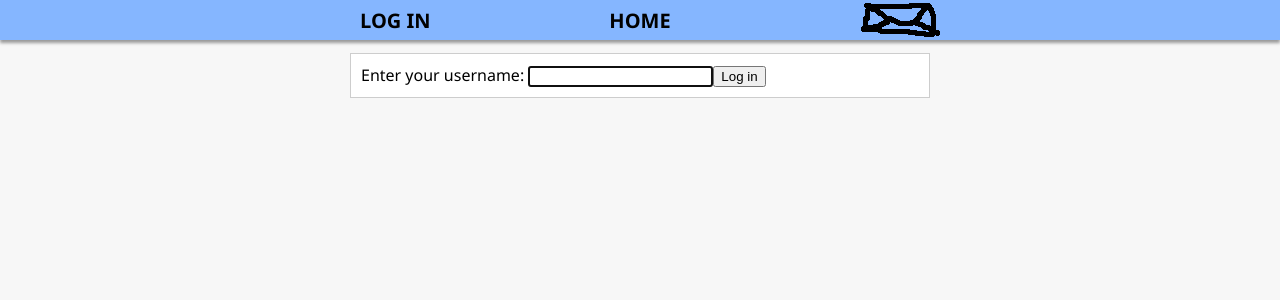
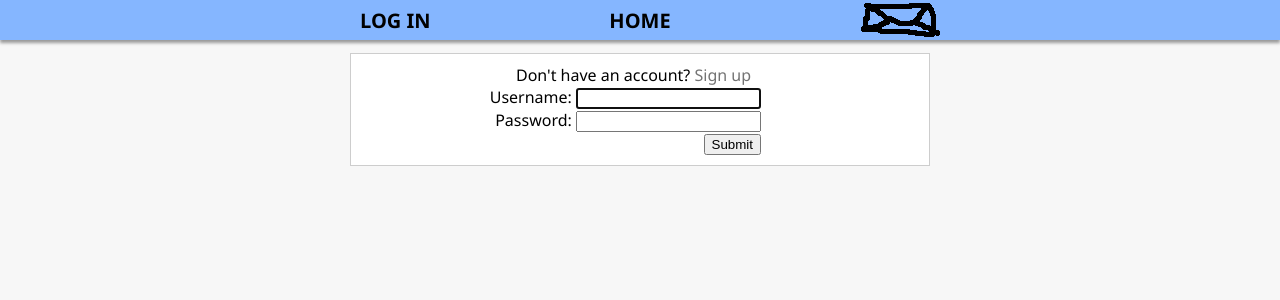
Before and after one commit to jannekole/socialmedia, a React (Create React App) app in the folder frontend/: page /login in a window 1280 px wide. Shown: the top 300 px of the page. Built offline with nearby package versions, Linux system fonts and the light colour scheme.

Commit message:
signup form

```diff
--- a/frontend/src/App.css
+++ b/frontend/src/App.css
@@ -122,9 +122,19 @@
 width: 100%;
 margin-top: 5px;
 }
-
-
-
+.formContainer {
+  max-width: 400px;
+}
+.signInForm {
+  text-align: right;
+}
+.inputField {
+  display: inline;
+}
+label {
+  display: block;
+  align-content: center;
+}
 .postList {
   width: 600px;
 }
--- a/frontend/src/actions/actions.js
+++ b/frontend/src/actions/actions.js
@@ -84,6 +84,11 @@
   return {
     type: CHANGE_THIS_USER,
     user
+  };
+};
+export const logOut = (user) => {
+  return {
+    type: LOG_OUT
   };
 };
 const loginError = (errors) => {
@@ -247,38 +252,60 @@
 var jwtDecode = require('jwt-decode');
 export const checkSignIn = () => {
   return (dispatch) => {
+    var user = {};
     var token = localStorage.getItem('token') || null;
-    var { _id, userName } = jwtDecode(token);
-    let user = {userName, _id};
+    if (token) {
+      var { _id, userName } = jwtDecode(token);
+      user = {userName, _id};
+    }
     dispatch(setThisUser(user));
   };
 };
 
-export const signIn = (userName, password) => {
+const handleTokenReceve = (handle) => (json) => {
+  if (json.token) {
+    localStorage.setItem('token', json.token);
+    //
+    var { _id, userName } = jwtDecode(json.token);
+    let user = {userName, _id};
+    console.log('local storage set:', json.token, user);
+    return setThisUser(user);
+  } else {
+    console.log('error logging in', handle);
+    return ()=>null;
+  }
+};
+export const signIn = (username, password) => {
   return (dispatch) => {
     //dispatch(loadPostsPre(userName));
     var loadError = function(error) {
       return ()=> null;
     };
-
-    var loadSuccess = (json) => {
-
-      localStorage.setItem('token', json.token);
-
-      var { _id, userName } = jwtDecode(json.token);
-      let user = {userName, _id};
-      console.log('local storage set:', json.token, user);
-      return setThisUser(user);
-
-    };
-
+    var loadSuccess = handleTokenReceve('signin');
     var data = {
-      userName,
+      username,
       password
     };
     apiFetch(dispatch, '/api/signin', loadSuccess, loadError, 'POST', data);
+  };
+};
 
-
+export const signUp = (userName, password, firstName, lastName) => {
+  return (dispatch) => {
+    //dispatch(loadPostsPre(userName));
+    var loadError = function(error) {
+      return ()=> null;
+    };
+    var loadSuccess = handleTokenReceve('signup');
+    var data = {
+      userName,
+      password,
+      name: {
+        first: firstName,
+        last: lastName
+      }
+    };
+    apiFetch(dispatch, '/api/users/', loadSuccess, loadError, 'POST', data);
   };
 };
 const apiFetch = (dispatch, url, success, error, method, data) => {
@@ -293,7 +320,13 @@
     credentials: 'same-origin'
   }).then((res) => {
     if (!res.ok) {
-      console.log('response not ok');
+      console.log('response not ok!');
+      if (res.status === 401) {
+        localStorage.removeItem('token');
+        dispatch(logOut());
+        dispatch(error("Could not access posts"));
+      }
+      console.log('fin');
       res.json().then(
         (json) => {
           console.log('json ok');
@@ -344,6 +377,7 @@
 
 export const RECEIVE_USER = 'RECEIVE_USER';
 export const CHANGE_THIS_USER = 'CHANGE_THIS_USER';
+export const LOG_OUT = 'LOG_OUT';
 
 export const LOGIN_ERROR = 'LOGIN_ERROR';
 
--- a/frontend/src/components/LoginPage.js
+++ b/frontend/src/components/LoginPage.js
@@ -7,33 +7,68 @@
 
   constructor(props) {
     super(props);
-    this.state = {userNameInput: "", notification: ""};
+    this.state = {notification: "", signUp: false};
 
     this.handleSubmit = this.handleSubmit.bind(this);
     this.handleInputChange = this.handleInputChange.bind(this);
+    this.toggleSignUp = this.toggleSignUp.bind(this);
   }
-
   handleSubmit(e) {
-    let userName = this.state.userNameInput;
-    if (userName == "") {
+    let username = this.state.username || "";
+    let password = this.state.password || "";
+    let lastName = this.state.lastName || "";
+    let firstName = this.state.firstName || "";
+    if (!username) {
       this.setState({notification: "Enter a username"});
     } else {
-      this.props.signIn(this.state.userNameInput);
+      if (this.state.signUp) {
+        this.props.signUp(username, password, firstName, lastName);
+      } else {
+        this.props.signIn(username, password);
+      }
     }
+
     e.preventDefault();
-
   }
-
   handleInputChange(e) {
     this.setState({notification: ""});
-    this.setState({userNameInput: e.target.value});
+    this.setState({[e.target.name]: e.target.value});
     e.preventDefault();
   }
   redirect(shouldRedirect) {
     var redirectUrl = "/"; //this.props.location.pathname;
     return shouldRedirect ? <Redirect to={redirectUrl} /> : null;
   }
-
+  toggleSignUp(e) {
+    this.setState({signUp: !this.state.signUp});
+    e.preventDefault();
+  }
+  renderSignUp() {
+    return <span>
+      <label>
+        {"First name: "}
+        <input
+          name="firstName"
+          className="inputField"
+          onChange={this.handleInputChange}
+          value={this.state.input}
+          type="text"
+          disabled={this.state.isDisabled} >
+        </input>
+      </label>
+      <label>
+        {"Last name: "}
+        <input
+          name="lastName"
+          className="inputField"
+          onChange={this.handleInputChange}
+          value={this.state.input}
+          type="text"
+          disabled={this.state.isDisabled} >
+        </input>
+      </label>
+    </span>;
+  }
   render() {
 
 
@@ -42,19 +77,67 @@
 
     var { isLoggedIn } = this.props.thisUser;
 
+    var text;
+    var toggleLinkText;
+    if (this.state.signUp) {
+      text = "Already have an account? ";
+      toggleLinkText = "Log in";
+
+    } else {
+      text = "Don't have an account? ";
+      toggleLinkText = "Sign up";
+    }
+
     return <div className="content">
       <div className="postList">
         <div className="post">
-          <form onSubmit={this.handleSubmit}>
-            <label>
-              {"Enter your username: "}
-              <input  name="userName" className="" onChange={this.handleInputChange} value={this.state.input} type="text" autoFocus="true" disabled={this.state.isDisabled} >
+          <div className="formContainer">
 
-              </input>
-            </label>
-            <input type="submit" disabled={this.state.isDisabled} value="Log in" />
-            <div className="notification">{this.state.isLoading ? 'loading...' : null }{notification} </div>
-          </form>
+            <form onSubmit={this.handleSubmit} className="signInForm">
+              <div>
+                {text}
+                <a href=""
+                  className="notLink toggleForm"
+                  onClick={this.toggleSignUp}>
+                  {toggleLinkText}
+                </a>
+              </div>
+              <label>
+                {"Username: "}
+                <input
+                  name="username"
+                  className="inputField"
+                  onChange={this.handleInputChange}
+                  value={this.state.input}
+                  type="text"
+                  autoFocus="true"
+                  disabled={this.state.isDisabled} >
+                </input>
+              </label>
+              <label>
+                {"Password: "}
+                <input
+                  name="password"
+                  className="inputField"
+                  onChange={this.handleInputChange}
+                  value={this.state.input}
+                  type="password"
+                  disabled={this.state.isDisabled} >
+                </input>
+              </label>
+              {this.state.signUp ? this.renderSignUp() : null}
+              <input
+                type="submit"
+                disabled={this.state.isDisabled}
+                value="Submit" />
+
+              <div className="notification">
+                {this.state.isLoading ? 'loading...' : null }
+                {notification}
+              </div>
+            </form>
+          </div>
+
           {this.redirect(isLoggedIn)}
         </div>
       </div>
@@ -64,8 +147,10 @@
 
 LoginPage.propTypes = {
   signIn: PropTypes.func.isRequired,
+  signUp: PropTypes.func.isRequired,
   thisUser: PropTypes.object.isRequired,
-  location: PropTypes.object.isRequired,
+  isSignUp: PropTypes.bool
+
 };
 
 export default LoginPage;
--- a/frontend/src/components/Posts.js
+++ b/frontend/src/components/Posts.js
@@ -68,6 +68,6 @@
   getFollows: PropTypes.func.isRequired,
   isDoneFetching: PropTypes.bool.isRequired,
   changeReplyInputVisibility: PropTypes.func.isRequired,
-  routerKey: PropTypes.string.isRequired,
+  routerKey: PropTypes.string,
   thisUser: PropTypes.object.isRequired,
 };
--- a/frontend/src/containers/LoginPageContainer.js
+++ b/frontend/src/containers/LoginPageContainer.js
@@ -16,7 +16,7 @@
 const mapDispatchToProps = (dispatch, ownProps) => {
 
   return {
-    signIn : (userName) => dispatch(signIn(userName))
+    // signIn : (userName) => dispatch(signIn(userName))
 
   };
 };
--- a/frontend/src/containers/PageContentContainer.js
+++ b/frontend/src/containers/PageContentContainer.js
@@ -1,9 +1,9 @@
 import React, {Component} from 'react';
 
 import UserPage from '../containers/UserPage';
-import LoginPage from '../containers/LoginPageContainer';
+import LoginPageContainer from '../containers/LoginPageContainer';
 
-import { login } from '../actions/actions';
+import { signUp, signIn } from '../actions/actions';
 
 import { connect } from 'react-redux';
 import PropTypes from 'prop-types';
@@ -12,21 +12,23 @@
 
 
 class PageContent extends Component {
+
   render() {
     var pageContent = <Switch >
       <Route exact path="/" component={UserPage} />
       <Route path="/user/:userName" component={UserPage} />
       <Route exact path="/userpage" component={UserPage} />
-      <Route exact path="/login" component={LoginPage} />
+      <Route exact path="/login" component={LoginPageContainer} />
     </Switch>;
     return <div className="page">
-      {pageContent}
+      {this.props.thisUser.isLoggedIn ? pageContent: <LoginPageContainer signUp={this.props.signUp} signIn={this.props.signIn}/>}
     </div>;
   }
 }
 PageContent.propTypes = {
   thisUser: PropTypes.object.isRequired,
-  login: PropTypes.func.isRequired
+  signIn: PropTypes.func.isRequired,
+  signUp: PropTypes.func.isRequired
 };
 PageContent.defaultProps = {
 
@@ -44,8 +46,8 @@
 const mapDispatchToProps = (dispatch, ownProps) => {
 
   return {
-    login: (userName) => dispatch(login(userName))
-    //set login notification
+    signUp: (userName, password, firstName, lastName) => dispatch(signUp(userName, password, firstName, lastName)),
+    signIn : (userName, password) => dispatch(signIn(userName, password))
   };
 };
 
--- a/frontend/src/containers/UserPage.js
+++ b/frontend/src/containers/UserPage.js
@@ -6,6 +6,8 @@
 
 import Posts from '../components/Posts';
 import UserPageTopInfo from '../components/UserPageTopInfo';
+
+import LoginPageContainer from '../containers/LoginPageContainer';
 
 class UserPage extends Component {
 
@@ -34,6 +36,7 @@
     this.setState({input: e.target.value});
 
   }
+
 
   render() {
 
@@ -84,6 +87,7 @@
     }
 
     return <div className="">
+
       {userPage}
       <div className="content">
         <div className="postList">
@@ -112,7 +116,7 @@
   user: PropTypes.object,
   changeReplyInputVisibility: PropTypes.func.isRequired,
   match: PropTypes.object.isRequired,
-  routerKey: PropTypes.string.isRequired,
+  routerKey: PropTypes.string,
   thisUser: PropTypes.object.isRequired,
   all: PropTypes.bool.isRequired,
   follows: PropTypes.array.isRequired,
--- a/frontend/src/reducers/posts.js
+++ b/frontend/src/reducers/posts.js
@@ -1,4 +1,6 @@
-import { REQUEST_POSTS, RECEIVE_POSTS, RECEIVE_USER, REPLY_INPUT_VISIBILITY, POST_POST_SUCCESS, CHANGE_REPLY_INPUT, POST_REPLY_SUCCESS, LIKE_RECEIVED} from '../actions/actions';
+import { REQUEST_POSTS, RECEIVE_POSTS, RECEIVE_POSTS_ERROR, RECEIVE_USER,
+  REPLY_INPUT_VISIBILITY, POST_POST_SUCCESS, CHANGE_REPLY_INPUT,
+  POST_REPLY_SUCCESS, LIKE_RECEIVED, LOG_OUT} from '../actions/actions';
 
 import merge from './merge';
 
@@ -12,8 +14,8 @@
       return state;
   }
 };
-
-const posts = (state = {items: [], isDoneFetching: {}}, action) => {
+var defaultState = {items: [], isDoneFetching: {}};
+const posts = (state = defaultState, action) => {
   switch (action.type) {
     case REQUEST_POSTS: {
       let isDoneFetching = {...state.isDoneFetching, [action.user]: false};
@@ -36,6 +38,11 @@
       }
       return newState;
     }
+    case RECEIVE_POSTS_ERROR:{
+      let isDoneFetching = {...state.isDoneFetching, [action.user]: true};
+      let newState = {...state, isDoneFetching};
+      return newState;
+    }
     case REPLY_INPUT_VISIBILITY:
     case CHANGE_REPLY_INPUT: {
       let newState = {...state};
@@ -49,50 +56,13 @@
       });
       return newState;
     }
+    case LOG_OUT: {
+      let newState = {...state, items: []};
+      return newState;
+    }
     default: {
       return state;
     }
   }
 };
-
-// const posts = (state = initialState, action) => {
-//   switch (action.type) {
-//
-//     case REQUEST_POSTS:
-//     case RECEIVE_POSTS:
-//     case REPLY_INPUT_VISIBILITY:{
-//
-//       let newState = {...state};
-//       newState.byUser = {...state.byUser};
-//       newState.byUser[action.user] = userPosts( state.byUser[action.user], action );
-//
-//
-//       return newState;
-//     }
-// case RECEIVE_POSTS: {
-//   let post = {
-//     parentId: "0",
-//     id: "5",
-//     user: {
-//       name: "Janne Kolehmainen",
-//       username: "jannekol"
-//     },
-//     text: "Eka postaus"
-//   };
-//
-//   let prevItems = state.byUser[action.user] ? state.byUser[action.user].items : [];
-//
-//   let newItems = [...prevItems, post];
-//   let newFrontPage = {...state.byUser[action.user], items: newItems};
-//
-//   return {...state, frontPage: newFrontPage };
-// }
-
-//     default:
-//       return state;
-//   }
-// };
-
-
-
 export default posts;
--- a/frontend/src/reducers/thisUser.js
+++ b/frontend/src/reducers/thisUser.js
@@ -1,13 +1,31 @@
-import { CHANGE_THIS_USER, LOGIN_ERROR } from '../actions/actions';
+import { CHANGE_THIS_USER, LOGIN_ERROR , LOG_OUT } from '../actions/actions';
+import jwtDecode from 'jwt-decode';
+
+let user = {};
+let isLoggedIn = false;
+var token = localStorage.getItem('token') || null;
+if (token) {
+  var { _id, userName } = jwtDecode(token);
+  user = {userName, _id};
+  isLoggedIn = true;
+}
 
 
-const posts = (state = {user: {userName: ""}, loginErrorMessage: ""}, action) => {
+
+let initialState = {user, loginErrorMessage: "", isLoggedIn};
+// let user = {};
+
+const posts = (state = initialState, action) => {
   switch (action.type) {
     case CHANGE_THIS_USER: {
       let user = action.user;
       let isLoggedIn = true;
 
       let newState = {...state, user, isLoggedIn};
+      return newState;
+    }
+    case LOG_OUT: {
+      let newState = {...state, user: {}, isLoggedIn: false};
       return newState;
     }
     case LOGIN_ERROR: {
```
Also changed, not shown: 2 other files (tests, documents, lock files or other folders).
